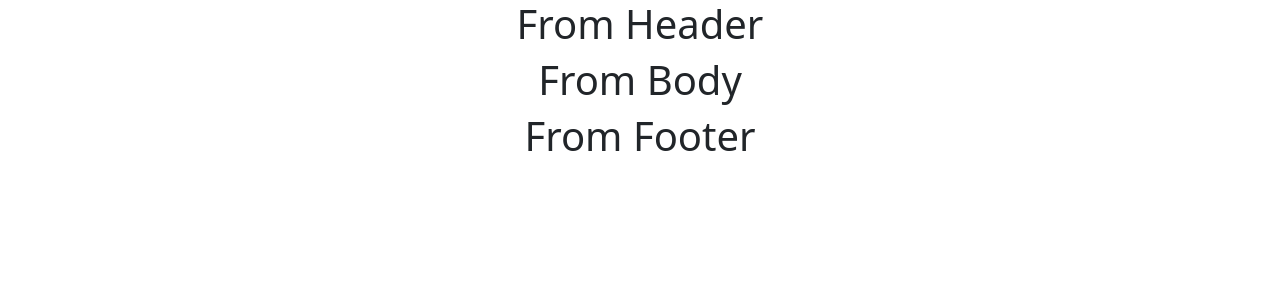
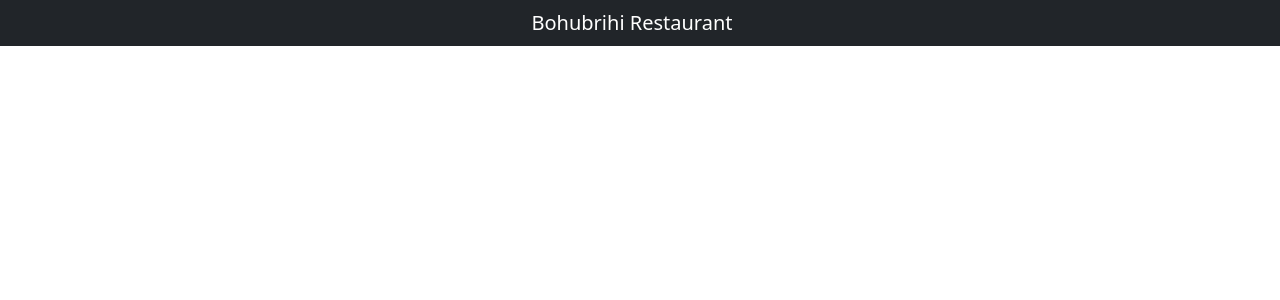
Before and after one commit to shariard58/Bohubrishi_Restaurant_Project, a React (Create React App) app: page / in a window 1280 px wide. Shown: the top 300 px of the page. Built offline with nearby package versions, Linux system fonts and the light colour scheme.

Commit message:
Navigation Bar using ReactStrap

```diff
--- a/src/Components/body/Body.js
+++ b/src/Components/body/Body.js
@@ -6,7 +6,7 @@
 
         <div>
 
-            <h1> From  Body</h1>
+
 
         </div>
     );
--- a/src/Components/footer/Footer.js
+++ b/src/Components/footer/Footer.js
@@ -6,7 +6,7 @@
 
         <div>
 
-            <h1> From Footer</h1>
+
 
         </div>
     );
--- a/src/Components/header/Header.js
+++ b/src/Components/header/Header.js
@@ -1,4 +1,5 @@
 import React from "react";
+import Navigation from "./Navigation";
 
 
 const Header = () => {
@@ -6,7 +7,7 @@
 
         <div>
 
-            <h1> From Header</h1>
+            <Navigation />
 
         </div>
     );
--- /dev/null
+++ b/src/Components/header/Navigation.js
@@ -0,0 +1,22 @@
+import React from "react";
+import { Navbar, NavbarBrand } from "reactstrap";
+
+
+const Navigation = () => {
+
+    return (
+
+        <div>
+            <Navbar dark color="dark">
+
+                <div className="container">
+                    <NavbarBrand href="/"> Bohubrihi Restaurant </NavbarBrand>
+                </div>
+
+
+            </Navbar>
+        </div>
+    );
+}
+
+export default Navigation;
```
